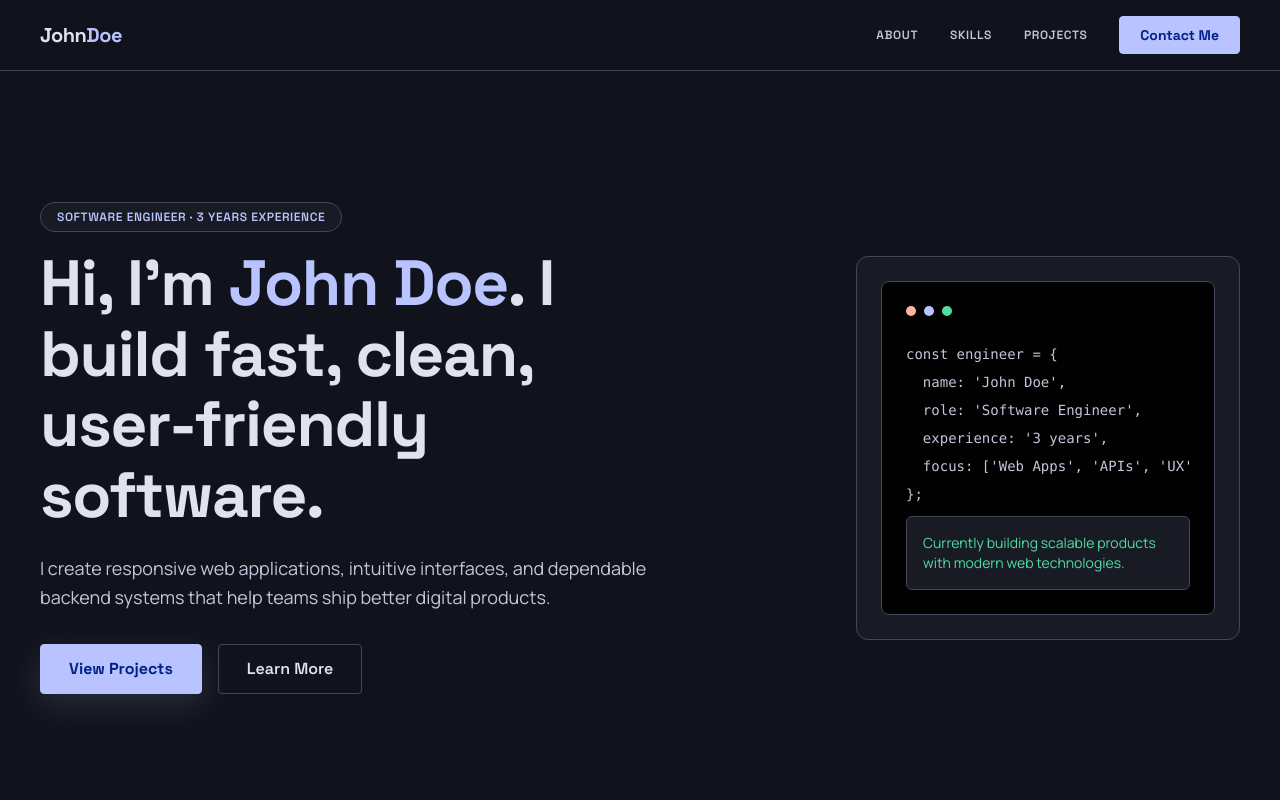
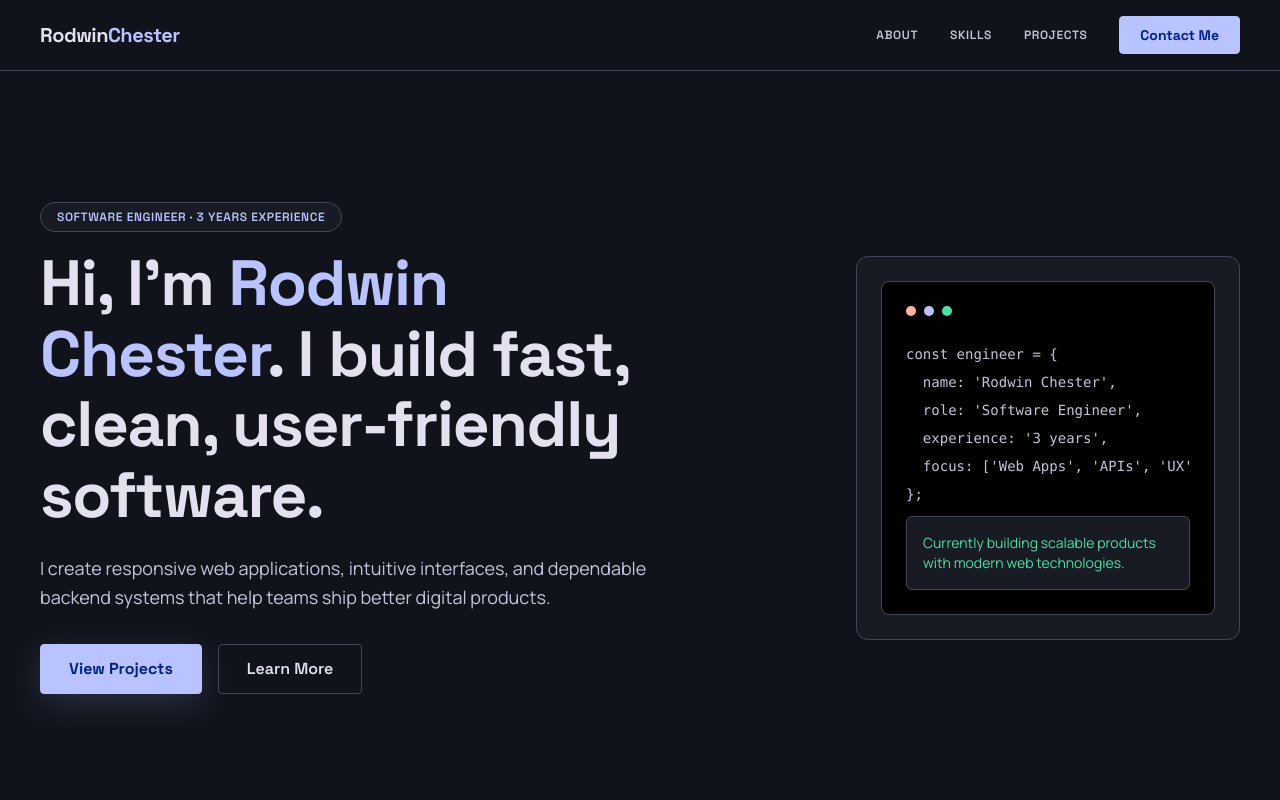
Before and after one commit to rodche-web/rodwinchester-portfolio, a React (Vite) app: page / in a window 1280 px wide. Shown: the top 800 px of the page. Built offline with nearby package versions, Linux system fonts and the light colour scheme.

Commit message:
fix: Name and email updated.

```diff
--- a/src/data/portfolioData.js
+++ b/src/data/portfolioData.js
@@ -5,12 +5,12 @@ import pshsErp from '../assets/projects/pshs-erp.png'
 
 const portfolioData = {
   brand: {
-    firstName: 'John',
-    lastName: 'Doe',
-    fullName: 'John Doe',
+    firstName: 'Rodwin',
+    lastName: 'Chester',
+    fullName: 'Rodwin Chester',
     role: 'Software Engineer',
     experience: '3 Years Experience',
-    email: 'john.doe@example.com',
+    email: 'rodwinchestermail@gmail.com',
   },
   navLinks: [
     { label: 'About', href: '#about' },
@@ -25,7 +25,7 @@ const portfolioData = {
     ctaPrimary: { label: 'View Projects', href: '#projects' },
     ctaSecondary: { label: 'Learn More', href: '#about' },
     codeSnippet: `const engineer = {
-  name: 'John Doe',
+  name: 'Rodwin Chester',
   role: 'Software Engineer',
   experience: '3 years',
   focus: ['Web Apps', 'APIs', 'UX']
@@ -36,7 +36,7 @@ const portfolioData = {
     eyebrow: 'About Me',
     heading: 'Engineer with a product mindset.',
     paragraphs: [
-      "I'm John Doe, a software engineer with 3 years of experience designing, developing, and maintaining web applications. I enjoy turning complex problems into simple, reliable, and polished user experiences.",
+      "I'm Rodwin Chester, a software engineer with 3 years of experience designing, developing, and maintaining web applications. I enjoy turning complex problems into simple, reliable, and polished user experiences.",
       'My work spans frontend interfaces, backend APIs, database design, and performance optimization. I care about readable code, strong collaboration, and building tools that people actually enjoy using.',
     ],
   },
```
